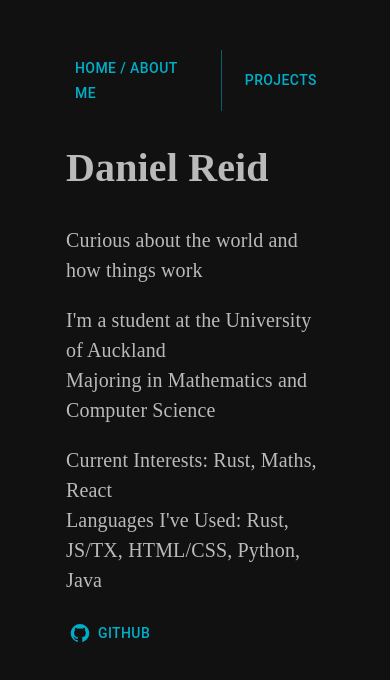
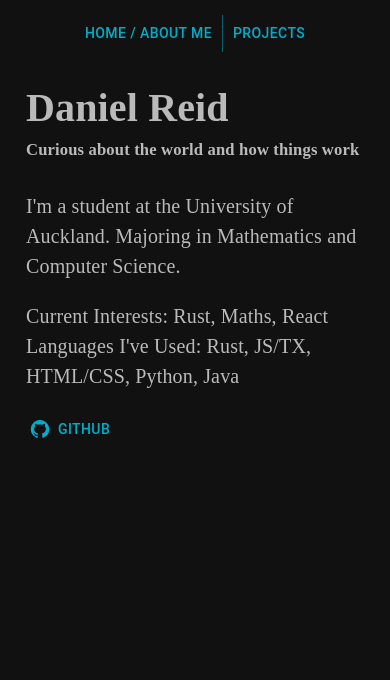
Before and after one commit to selareid/www.selareid.com, a React (Create React App) app: page / in a window 390 px wide. Shown: the top 680 px of the page. Built offline with nearby package versions, Linux system fonts and the light colour scheme.

Commit message:
Style changes Edited CSS to work better on small screen sizes Modified AboutMe page to work better with these changes

```diff
--- a/src/App.css
+++ b/src/App.css
@@ -1,9 +1,11 @@
 .App {
-  padding: 50px;
-  height: 80vh;
-  font-size: 1.25em;
+  height: 100vh;
+  padding: 25px 50px 50px;
+
+  font-size: 20px;
   font-family: Georgia serif;
   text-rendering: optimizeLegibility;
+  font-kerning: normal;
 }
 
 .App-header {
@@ -14,7 +16,6 @@
 }
 
 .contentContainer {
-  min-width: 250px;
   max-width: 750px;
 }
 
@@ -22,3 +23,18 @@
   padding-right: 25px;
   padding-left: 25px;
 }
+
+@media (max-width: 600px) {
+  .App {
+    padding: 15px 10px 10px;
+  }
+
+  .contentContainer p br {
+    display: none;
+  }
+
+  .navButton {
+    padding-right: 10px;
+    padding-left: 10px;
+  }
+}
--- a/src/pages/AboutMe.tsx
+++ b/src/pages/AboutMe.tsx
@@ -6,14 +6,17 @@ import "./AboutMe.css";
 const AboutMe: React.FC = () => {
     return (
         <Container fixed className="contentContainer">
-            <h1>Daniel Reid</h1>
-            <p>Curious about the world and how things work</p>
+            <h1 style={{marginBottom: "0px"}}>Daniel Reid</h1>
+            <h5 style={{marginTop: "0px"}}>Curious about the world and how things work</h5>
+
             <p>
-                I'm a student at the University of Auckland<br/>
-                Majoring in Mathematics and Computer Science
+                I'm a student at the University of Auckland. <br/>
+                Majoring in Mathematics and Computer Science.
             </p>
             <p>
-                Current Interests: Rust, Maths, React <br/>
+                Current Interests: Rust, Maths, React
+            </p>
+            <p style={{marginTop: "-20px"}}>
                 Languages I've Used: Rust, JS/TX, HTML/CSS, Python, Java
             </p>
 
```
